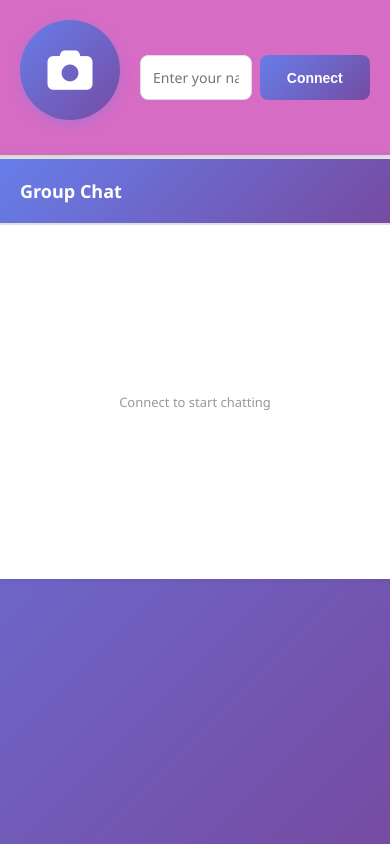
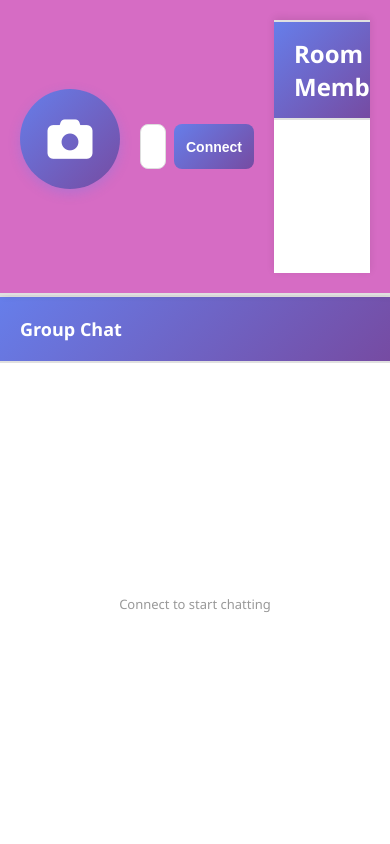
Before and after one commit to StrayUncs/mental-odyssey, a Flask app: page / in a window 390 px wide. Run offline with Flask 3, Linux system fonts and the light colour scheme; some libraries are stand-ins or nearby versions.

Commit message:
Text field

```diff
--- a/templates/room.html
+++ b/templates/room.html
@@ -44,6 +44,8 @@
         padding: 30px 20px;
         align-items: center;
         box-shadow: 2px 0 8px rgba(0, 0, 0, 0.1);
+        position: relative;
+        overflow: hidden;
       }
 
       .profile-section {
@@ -212,36 +214,63 @@
         box-shadow: 0 4px 12px rgba(220, 53, 69, 0.3);
       }
 
-      /* Middle Panel - Members */
+      /* Middle Panel - Members (now at bottom of left panel) */
       .middle-panel {
-        flex: 1;
+        position: absolute;
+        bottom: 0;
+        left: 0;
+        width: 250px;
+        height: 280px;
         background: white;
         display: flex;
         flex-direction: column;
         align-items: center;
-        justify-content: center;
-        padding: 40px;
-        position: relative;
+        justify-content: flex-start;
+        padding: 10px;
+        border-top: 2px solid #e0e0e0;
+        box-shadow: 0 -2px 8px rgba(0, 0, 0, 0.1);
         overflow: hidden;
+        z-index: 50;
       }
 
-      .members-header {
+
+      /* .members-header {
         position: absolute;
         top: 10px;
         left: 20px;
         font-size: 24px;
         font-weight: 600;
         color: #333;
+        background-color: #5568d3;
+      } */
+
+
+
+      .members-header {
+        position: absolute;
+        top: 0;
+        left: 0;
+        right: 0;
+        width: 100%;
+        padding: 15px 20px;
+        font-size: 24px;
+        font-weight: 600;
+        color: #ffffff;
+        /* background: #f9f9f9; */
+        background: linear-gradient(135deg, #667eea 0%, #764ba2 100%);
+
+        border-bottom: 2px solid #e0e0e0;
+        text-align: center;
       }
 
       .members-circle-container {
         position: relative;
-        width: 700px;
-        height: 700px;
+        width: 230px;
+        height: 230px;
         display: flex;
         align-items: center;
         justify-content: center;
-        margin-left: 40px;
+        margin-top: 0;
       }
 
       .members-circle {
@@ -318,14 +347,14 @@
         left: 40px;
       }
 
-      /* Right Panel - Chat */
+      /* Right Panel - Chat (fills middle and right) */
       .right-panel {
-        width: 350px;
+        flex: 1;
         background: #ffffff;
-        border-left: 2px solid #e0e0e0;
         display: flex;
         flex-direction: column;
-        box-shadow: -2px 0 8px rgba(0, 0, 0, 0.1);
+        box-shadow: none;
+        margin-right: 0;
       }
 
       .chat-header {
@@ -497,11 +544,16 @@
         }
 
         .middle-panel {
-          display: none;
+          position: relative;
+          width: 100%;
+          height: 30vh;
+          border-top: 2px solid #e0e0e0;
+          border-left: none;
         }
 
         .right-panel {
           width: 100%;
+          margin-right: 0;
           border-left: none;
           border-top: 2px solid #e0e0e0;
           height: 50vh;
@@ -536,14 +588,13 @@
           <button id="lower-hand-btn" style="display: none; background: #999; color: white;">Lower Hand</button>
           <button id="leave-btn">Leave</button>
         </div>
-      </div>
 
-          <!-- Middle Panel -->
-      <div class="middle-panel">
-        <div class="members-header">Room Members</div>
-        <div class="members-circle-container">
-          <div class="members-circle" id="members-circle">
-            <div class="center-user" id="center-user"></div>
+        <div class="middle-panel">
+          <div class="members-header">Room Members</div>
+          <div class="members-circle-container">
+            <div class="members-circle" id="members-circle">
+              <div class="center-user" id="center-user"></div>
+            </div>
           </div>
         </div>
       </div>
@@ -824,7 +875,10 @@
         }
 
         // Create member cards HTML
-        const radius = 270; // Distance from center
+        // Compute radius dynamically based on container size so items fit within smaller left-panel
+        const containerWidth = membersCircle.offsetWidth || 200;
+        const containerHeight = membersCircle.offsetHeight || 200;
+        const radius = Math.min(containerWidth, containerHeight) / 2 * 0.75;
         const angleSlice = (2 * Math.PI) / users.length;
 
         const memberCards = users
```
Also changed, not shown: other parts of templates/room.html (+30 -12 lines).
